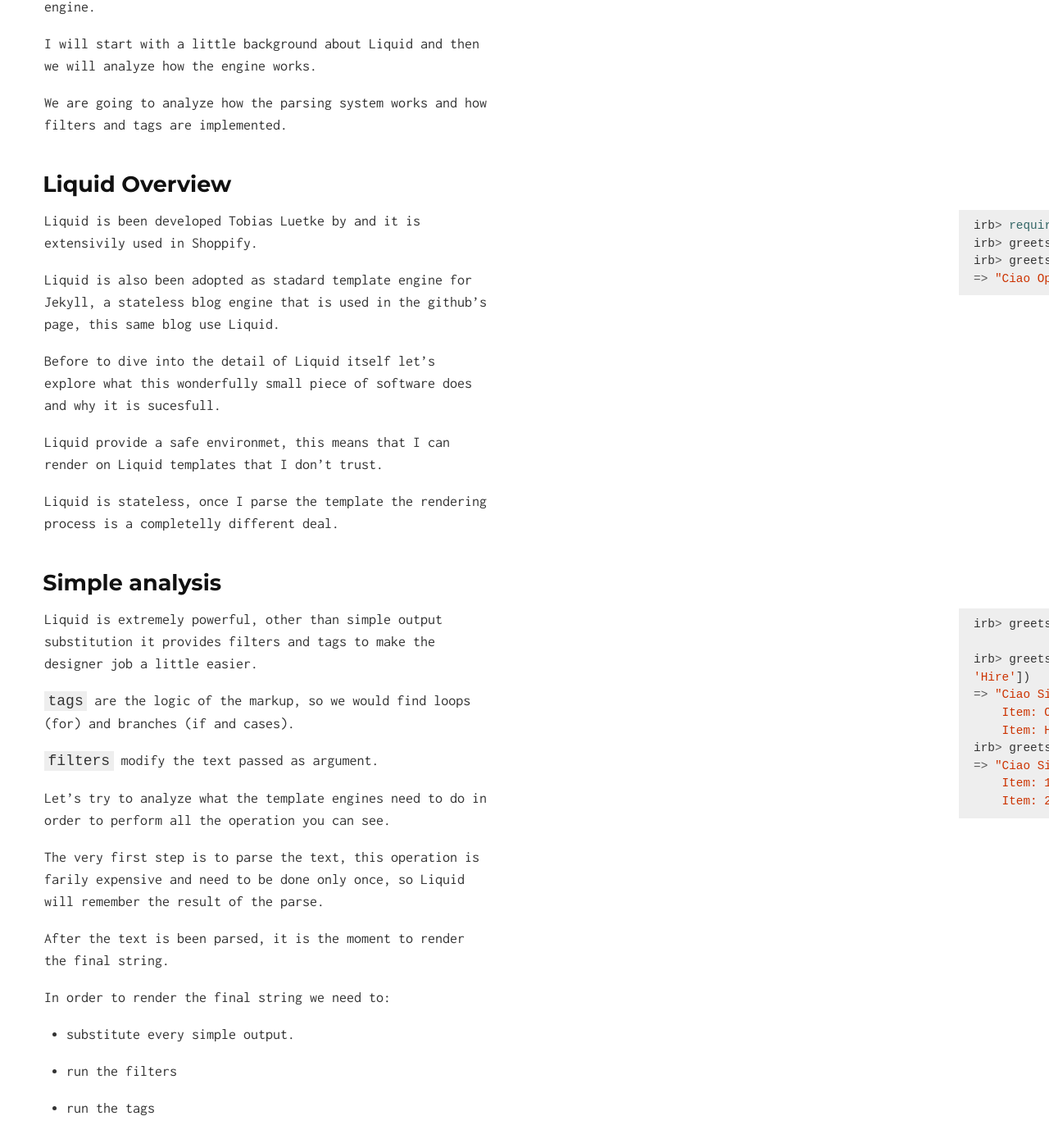
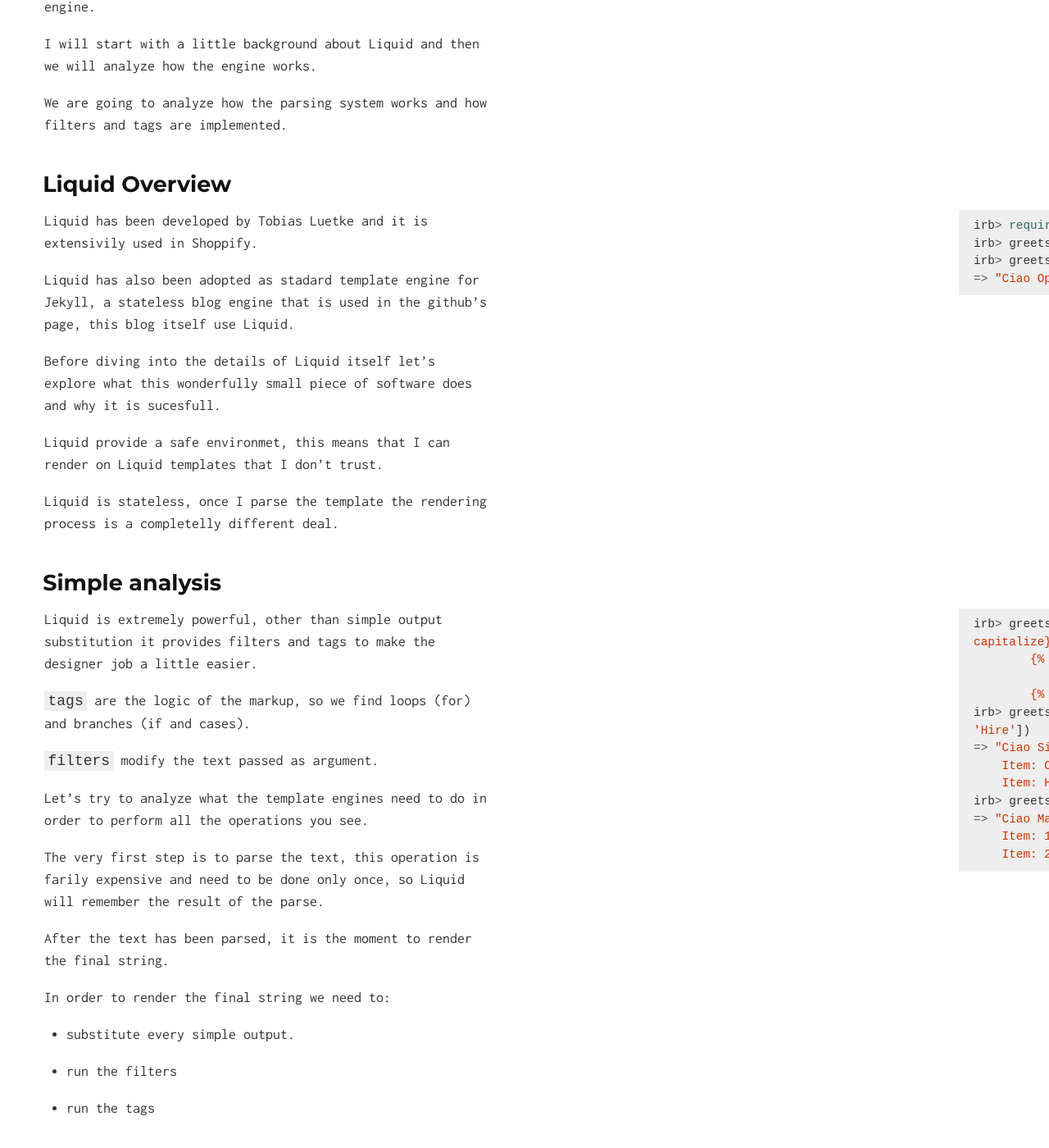
Before and after one commit to siscia/easy-hire, a Jekyll site: the page built from liquid-template.md, in a window 1280 px wide and 1400 px high, scrolled down 509 px. Shown: the whole window at 82% size. Built offline with Jekyll 4.4.1, drawn with Linux system fonts in a browser that asks for light colours; Markdown is read by kramdown in place of the engine named in the settings; comment, search, counter and statistics services are not loaded.

Commit message:
correction ema <3

````diff
--- a/liquid-template.md
+++ b/liquid-template.md
@@ -15,19 +15,20 @@
 We are going to analyze how the parsing system works and how filters and tags are implemented.
 
 ## Liquid Overview
-
+{% raw %}
 ``` ruby
 irb> require 'liquid'
 irb> greets = Liquid::Template.parse("Ciao {{ name }}")
 irb> greets.render('name' => 'OpenHire')
 => "Ciao OpenHire"
 ```
+{% endraw %}
 
-Liquid is been developed Tobias Luetke by and it is extensivily used in Shoppify.
+Liquid has been developed by Tobias Luetke  and it is extensivily used in Shoppify.
 
-Liquid is also been adopted as stadard template engine for Jekyll, a stateless blog engine that is used in the github's page, this same blog use Liquid.
+Liquid has also been adopted as stadard template engine for Jekyll, a stateless blog engine that is used in the github's page, this blog itself use Liquid.
 
-Before to dive into the detail of Liquid itself let's explore what this wonderfully small piece of software does and why it is sucesfull.
+Before diving into the details of Liquid itself let's explore what this wonderfully small piece of software does and why it is sucesfull.
 
 Liquid provide a safe environmet, this means that I can render on Liquid templates that I don't trust.
 
@@ -35,32 +36,35 @@
 
 ## Simple analysis
 
+{% raw %}
+
 ``` ruby
-irb> greets = Liquid::Template.parse("Ciao {{ name | capitalize}} # filter
-                                      {% for item in {{array}} %} # tags
-                                        Item: {{item}}
-                                      {% endfor %}")
+irb> greets = Liquid::Template.parse('Ciao {{ name | capitalize}}
+	{% for item in {{array}} %}
+	    Item: {{item}}
+	{% endfor %}')
 irb> greets.render('name' => 'simone', 'array' => ['Open', 'Hire'])
-=> "Ciao Simone # the name here start with capital S
+=> "Ciao Simone
     Item: Open
     Item: Hire"
-irb> greets.render('name' => 'simone', 'array' => [1, 2])
-=> "Ciao Simone
+irb> greets.render('name' => 'mark', 'array' => [1, 2])
+=> "Ciao Mark
     Item: 1
     Item: 2"
 ```
+{% endraw %}
 
 Liquid is extremely powerful, other than simple output substitution it provides filters and tags to make the designer job a little easier.
 
-`tags` are the logic of the markup, so we would find loops (for) and branches (if and cases).
+`tags` are the logic of the markup, so we find loops (for) and branches (if and cases).
 
 `filters` modify the text passed as argument.
 
-Let's try to analyze what the template engines need to do in order to perform all the operation you can see.
+Let's try to analyze what the template engines need to do in order to perform all the operations you see.
 
 The very first step is to parse the text, this operation is farily expensive and need to be done only once, so Liquid will remember the result of the parse.
 
-After the text is been parsed, it is the moment to render the final string.
+After the text has been parsed, it is the moment to render the final string.
 
 In order to render the final string we need to:
 
````
